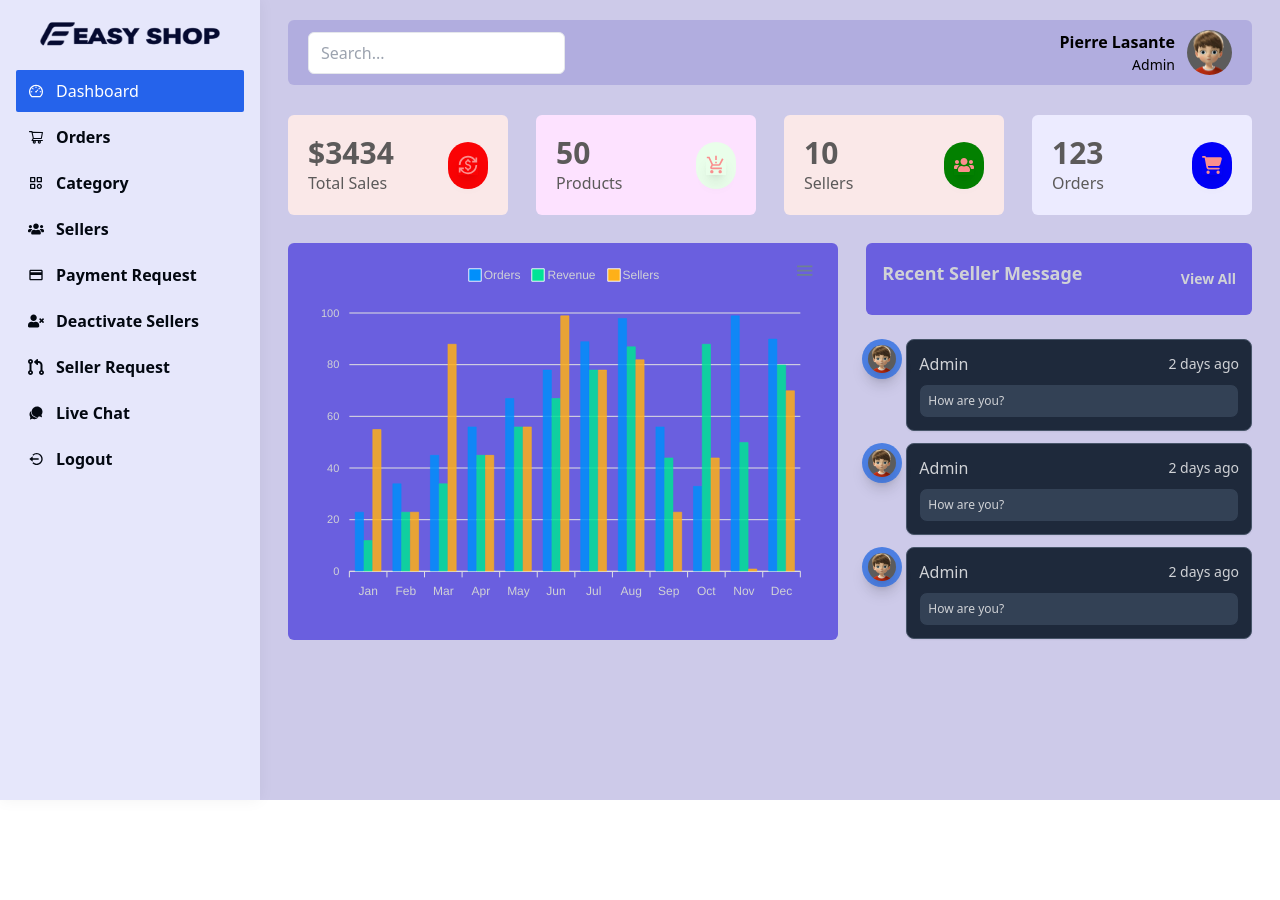
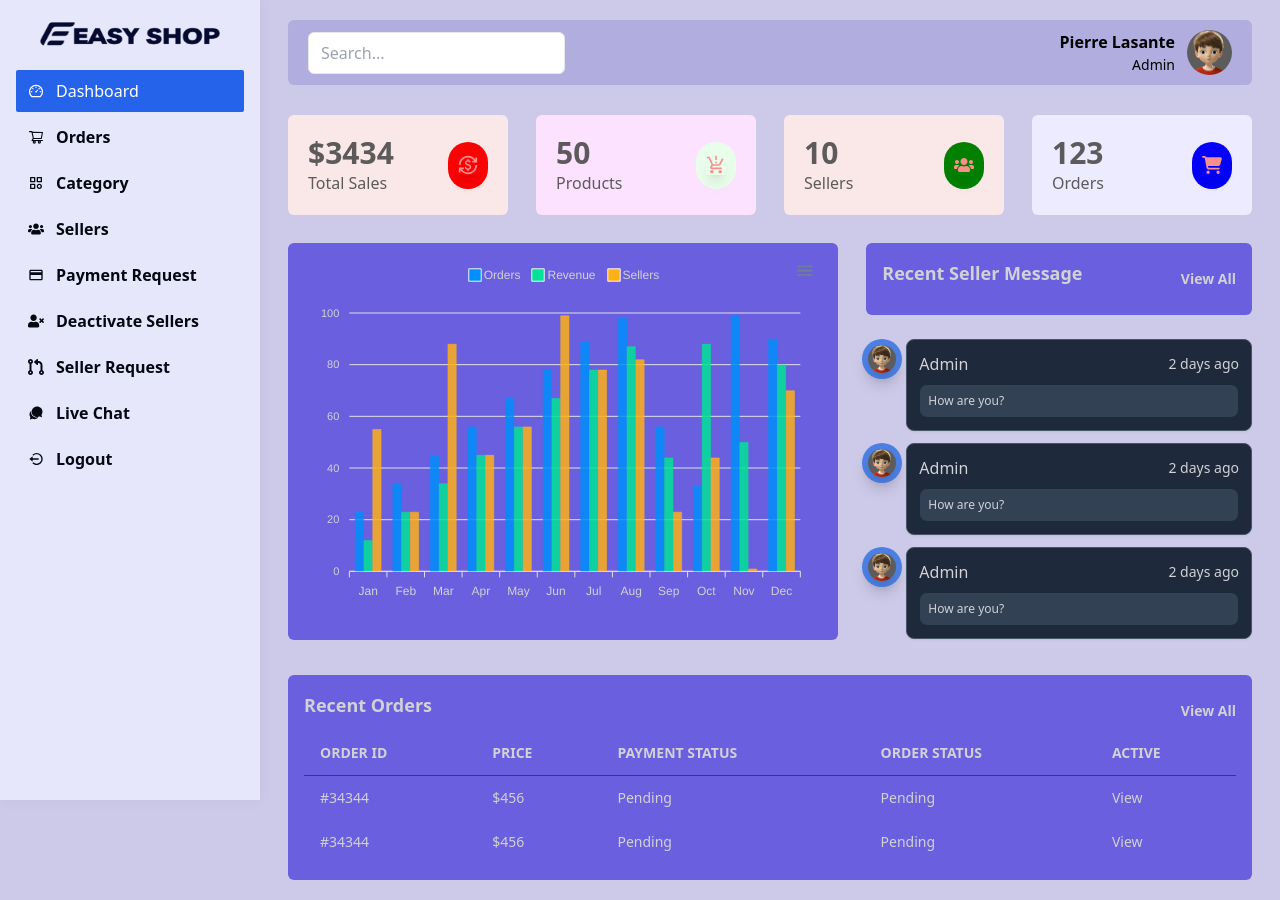
Before and after one commit to plasante/Ecommerce, a React (Create React App) app: page /admin/dashboard in a window 1280 px wide. Before the commit the page ends 800 px from the top, so only its background shows below. Built offline with nearby package versions, Linux system fonts and the light colour scheme.

Commit message:
Showing Recent Orders

```diff
--- a/src/views/admin/AdminDashboard.jsx
+++ b/src/views/admin/AdminDashboard.jsx
@@ -235,6 +235,45 @@ const AdminDashboard = () => {
           </div>
         </div>
       </div>
+      <div className={'w-full p-4 bg-[#6a5fdf] rounded-md mt-6'}>
+        <div className={'flex justify-between items-center'}>
+          <h2 className={'font-semibold text-lg text-[#d0d2d6] pb-3'}>
+            Recent Orders
+          </h2>
+          <Link className={'font-semibold text-sm text-[#d0d2d6]'}>
+            View All
+          </Link>
+        </div>
+        <div className={'relative overflow-x-auto'}>
+          <table className={'w-full text-sm text-left text-[#d0d2d6]'}>
+            <thead className={'text-sm text-[#d0d2d6] uppercase border-b border-slate-700'}>
+            <tr>
+              <th scope={'col'} className={'py-3 px-4'}>Order Id</th>
+              <th scope={'col'} className={'py-3 px-4'}>Price</th>
+              <th scope={'col'} className={'py-3 px-4'}>Payment Status</th>
+              <th scope={'col'} className={'py-3 px-4'}>Order Status</th>
+              <th scope={'col'} className={'py-3 px-4'}>Active</th>
+            </tr>
+            </thead>
+            <tbody>
+            <tr>
+              <td className={'py-3 px-4 font-medium whitespace-nowrap'}>#34344</td>
+              <td className={'py-3 px-4 font-medium whitespace-nowrap'}>$456</td>
+              <td className={'py-3 px-4 font-medium whitespace-nowrap'}>Pending</td>
+              <td className={'py-3 px-4 font-medium whitespace-nowrap'}>Pending</td>
+              <td className={'py-3 px-4 font-medium whitespace-nowrap'}>View</td>
+            </tr>
+            <tr>
+              <td className={'py-3 px-4 font-medium whitespace-nowrap'}>#34344</td>
+              <td className={'py-3 px-4 font-medium whitespace-nowrap'}>$456</td>
+              <td className={'py-3 px-4 font-medium whitespace-nowrap'}>Pending</td>
+              <td className={'py-3 px-4 font-medium whitespace-nowrap'}>Pending</td>
+              <td className={'py-3 px-4 font-medium whitespace-nowrap'}>View</td>
+            </tr>
+            </tbody>
+          </table>
+        </div>
+      </div>
     </div>
   );
 };
```
